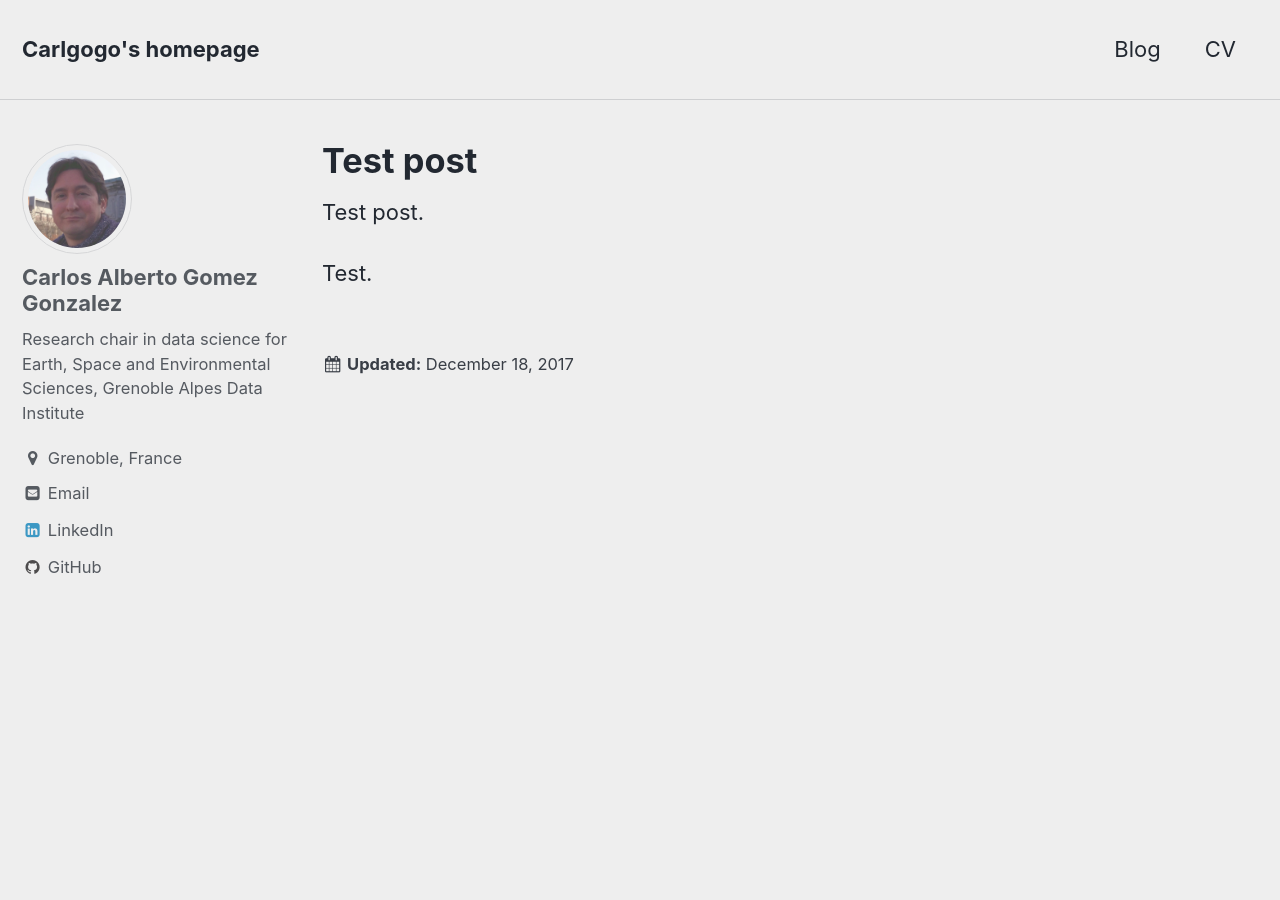
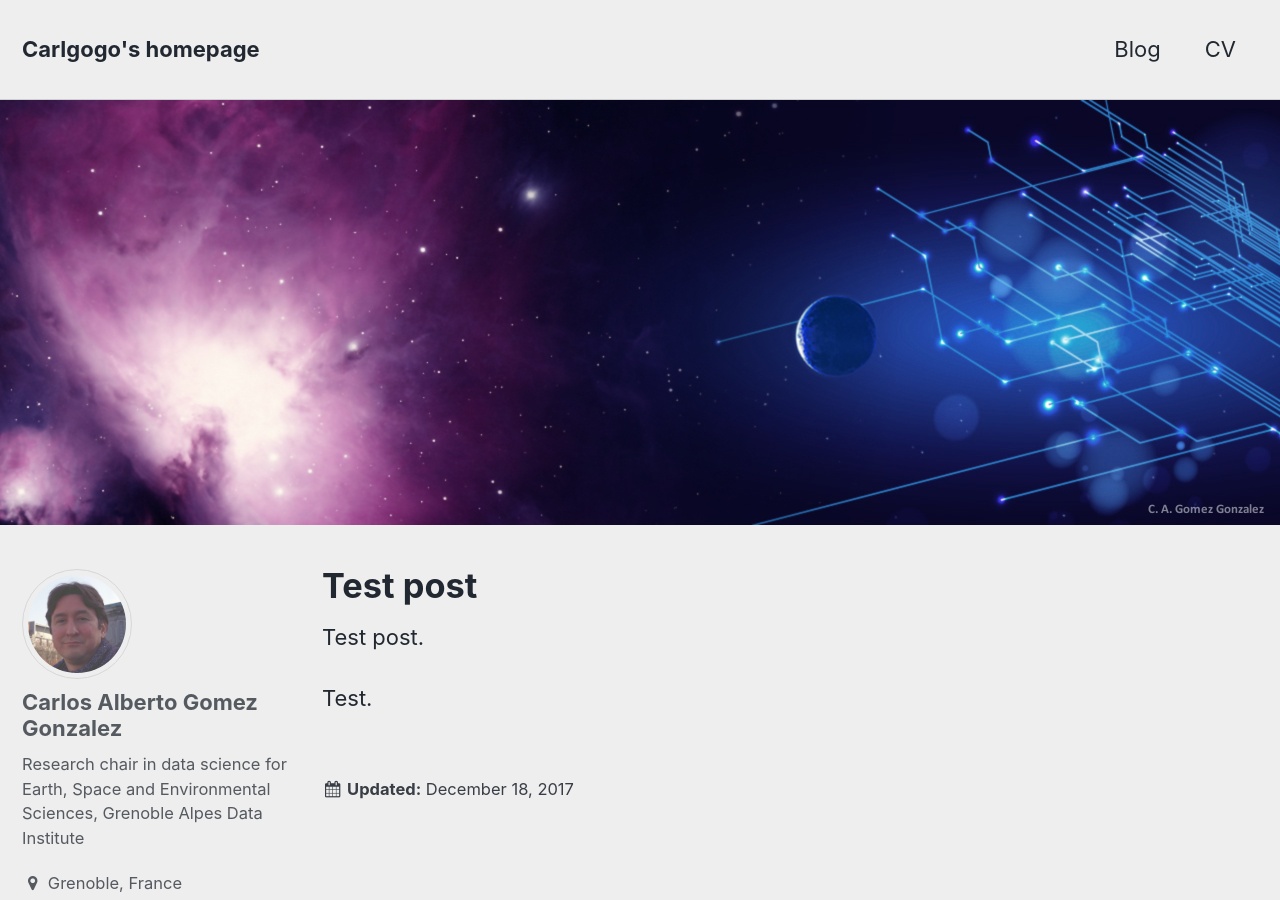
Before and after one commit to carlos-gg/carlos-gg.github.io, a Jekyll site: the page built from _posts/2017-12-18-test.md, in a window 1280 px wide and 900 px high. Built offline with Jekyll 4.4.1, drawn with Linux system fonts in a browser that asks for light colours.

Commit message:
no message

```diff
--- a/_posts/2017-12-18-test.md
+++ b/_posts/2017-12-18-test.md
@@ -4,6 +4,8 @@ excerpt_separator: "<!--more-->"
 date: 2017-12-18
 layout: single
 author_profile: true
+header:
+  image: /assets/images/header_image.jpg
 tags:
 ---
 
```
